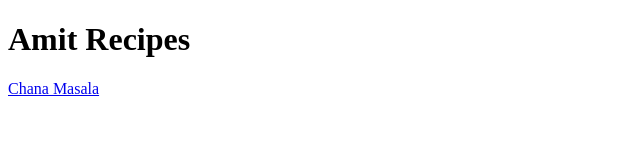
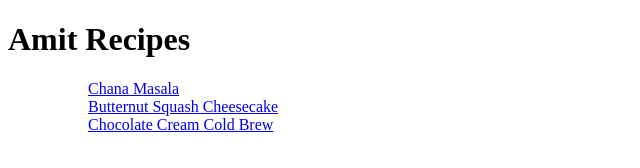
Before and after one commit to amitbhandari6284/amit-recipes, a plain HTML site: page index.html in a window 1280 px wide. Shown: the whole page, without its empty margins (0-640 px from the left). Drawn offline with Linux system fonts and the light colour scheme.

Commit message:
added links for new recipes in index.html created an unordered list for links

```diff
--- a/index.html
+++ b/index.html
@@ -1,12 +1,40 @@
 <!DOCTYPE html>
 <html lang="en">
-<head>
-    <meta charset="UTF-8">
-    <meta name="viewport" content="width=device-width, initial-scale=1.0">
+  <head>
+    <meta charset="UTF-8" />
+    <meta name="viewport" content="width=device-width, initial-scale=1.0" />
     <title>Amit Recipes</title>
-</head>
-<body>
+  </head>
+  <body>
     <h1>Amit Recipes</h1>
-    <a href="recipes/Chana_Masala.html">Chana Masala</a>
-</body>
+    <ul>
+      <ul>
+        <a
+          href="recipes/Chana_Masala.html"
+          target="_blank"
+          rel="noopener noreferrer"
+        >
+          Chana Masala
+        </a>
+      </ul>
+      <ul>
+        <a
+          href="recipes/Cheese_Cake.html"
+          target="_blank"
+          rel="noopener noreferrer"
+        >
+          Butternut Squash Cheesecake
+        </a>
+      </ul>
+      <ul>
+        <a
+          href="recipes/Chocolate_Brew.html"
+          target="_blank"
+          rel="noopener noreferrer"
+        >
+          Chocolate Cream Cold Brew
+        </a>
+      </ul>
+    </ul>
+  </body>
 </html>
```
